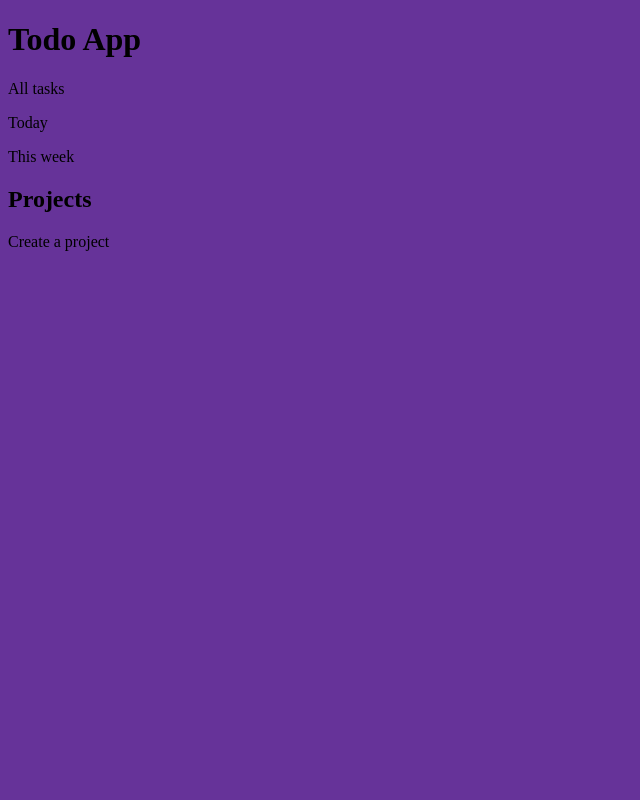
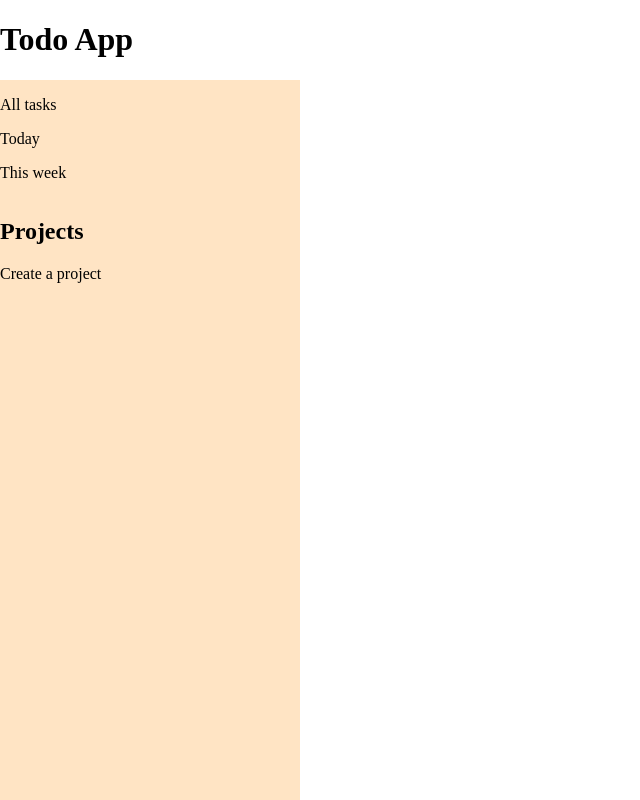
Before and after one commit to roopeak/todo-list, a website built with webpack: page src/index.html in a window 1280 px wide. Shown: the whole page, without its empty margins (0-640 px from the left). Built offline with nearby package versions, Linux system fonts and the light colour scheme.

Commit message:
Add simple UI

```diff
--- a/src/styles.css
+++ b/src/styles.css
@@ -1,4 +1,13 @@
-/* styles.css */
 body {
-    background-color: rebeccapurple;
-  }
+  margin: 0;
+  padding: 0;
+}
+
+aside {
+  display: flex;
+  flex-direction: column;
+  position: fixed;
+  height: 100%;
+  width: 300px;
+  background-color: bisque;
+}
```
